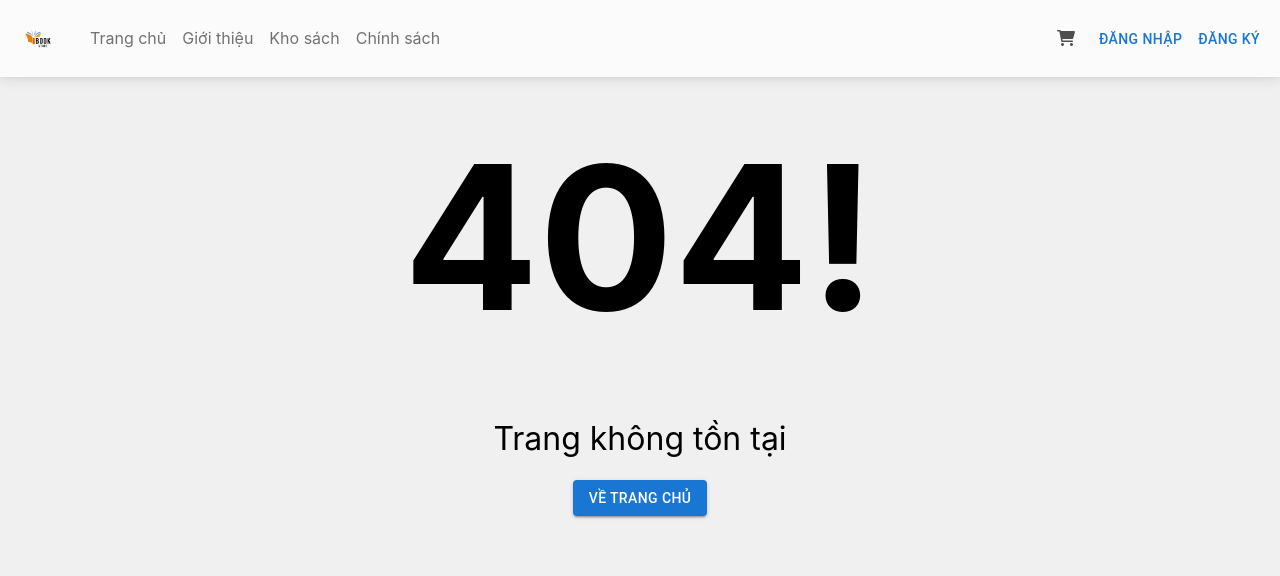
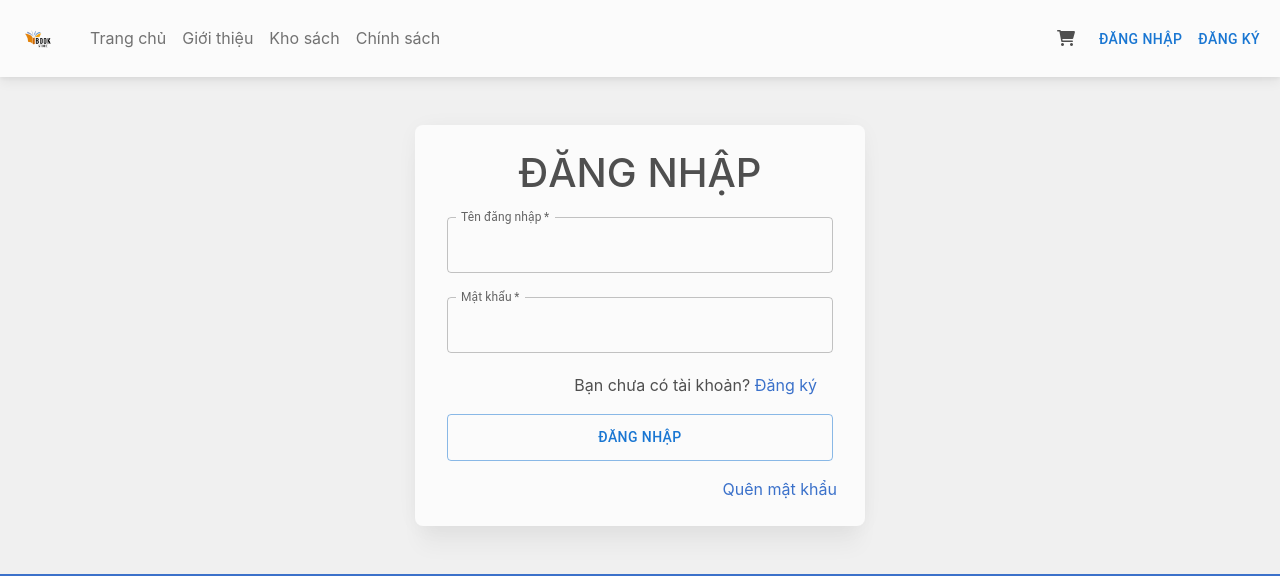
Before and after one commit to thinh16072005/BookStoreSBA, a React (Vite) app in the folder frontend/: page /login in a window 1280 px wide. Shown: the top 576 px of the page. Built offline with nearby package versions, Linux system fonts and the light colour scheme.

Commit message:
Hoàn thành chức năng đăng nhập

```diff
--- a/frontend/src/App.jsx
+++ b/frontend/src/App.jsx
@@ -11,6 +11,7 @@ import About from './layout/about/About';
 import FilterableBookList from './layout/products/FilterableBookList';
 import RegisterPage from './layout/user/RegisterPage';
 import ActiveAccount from './layout/user/ActiveAccount';
+import LoginPage from './layout/user/LoginPage';
 
 const MyRoutes = () => {
 
@@ -32,6 +33,7 @@ const MyRoutes = () => {
                 <Route path='/products' element={<FilterableBookList />} />
                 <Route path='/register' element={<RegisterPage />} />
                 <Route path='/active/:email/:activationCode' element={<ActiveAccount />} />
+                <Route path='/login' element={<LoginPage />} />
 
                 {!isAdminPath && (
                     <Route path='*' element={<Error404Page />} />
--- /dev/null
+++ b/frontend/src/layout/user/LoginPage.jsx
@@ -0,0 +1,122 @@
+import { Button, TextField } from "@mui/material";
+import { useState } from "react";
+import { Link, useNavigate } from "react-router-dom";
+import { endpointBE } from "../utils/Constant";
+import { getRoleByToken } from "../utils/JwtService";
+import "./Form.css";
+import React from "react";
+
+const LoginPage = () => {
+
+    const [username, setUserName] = useState("");
+    const [password, setPassword] = useState("");
+    const [error, setError] = useState("");
+
+    const navigate = useNavigate();
+
+    const handleSubmit = async (e) => {
+        e.preventDefault();
+
+        const loginRequest = {
+            username,
+            password,
+        };
+
+        const endpoint = endpointBE + "/user/authenticate";
+
+        try {
+            // Gửi request đăng nhập cho server
+            const response = await fetch(endpoint,
+                {
+                    method: "POST",
+                    headers: {
+                        "Content-type": "application/json",
+                    },
+                    body: JSON.stringify(loginRequest),
+                });
+
+
+            if (response.ok) {
+                // Nhận response từ server
+                const data = await response.json();
+
+                // Lưu token vào localStorage
+                localStorage.setItem("token", data.jwtToken);
+
+                // Giải mã token để lấy role
+                const role = getRoleByToken();
+
+                // Nếu là ADMIN, chuyển hướng đến AdminDashboard
+                // Nếu không, chuyển hướng về HomePage
+                if (role === "ADMIN") {
+                    navigate("/admin");
+                } else {
+                    navigate("/");
+                }
+            } else {
+                setError(await response.text());
+            }
+        } catch (error) {
+            console.error("Error logging in:", error);
+            setError("Đăng nhập thất bại");
+        }
+
+    };
+
+    return (
+        <div
+            className='container my-5 py-4 rounded-5 shadow-5 bg-light'
+            style={{ width: "450px" }}
+        >
+            <h1 className='text-center'>ĐĂNG NHẬP</h1>
+            {error && <p className='text-danger text-center'>{error}</p>}
+            <form
+                onSubmit={handleSubmit}
+                className='form'
+                style={{ padding: "0 20px" }}
+            >
+                <TextField
+                    fullWidth
+                    required={true}
+                    id='outlined-required'
+                    label='Tên đăng nhập'
+                    placeholder='Nhập tên đăng nhập'
+                    value={username}
+                    onChange={(e) => setUserName(e.target.value)}
+                    className='input-field'
+                />
+                <TextField
+                    fullWidth
+                    required={true}
+                    type='password'
+                    id='outlined-required'
+                    label='Mật khẩu'
+                    placeholder='Nhập mật khẩu'
+                    value={password}
+                    onChange={(e) => setPassword(e.target.value)}
+                    className='input-field'
+                />
+                <div className='d-flex justify-content-end mt-2 px-3'>
+                    <span>
+                        Bạn chưa có tài khoản? <Link to={"/register"}>Đăng ký</Link>
+                    </span>
+                </div>
+                <div className='text-center my-3'>
+                    <Button
+                        fullWidth
+                        variant='outlined'
+                        type='submit'
+                        sx={{ padding: "10px" }}
+                    >
+                        Đăng nhập
+                    </Button>
+                </div>
+            </form>
+            <div className='d-flex justify-content-end mt-2 px-3'>
+                <Link to={"/forgot-password"}>Quên mật khẩu</Link>
+            </div>
+        </div>
+    );
+};
+
+export default LoginPage;
```
